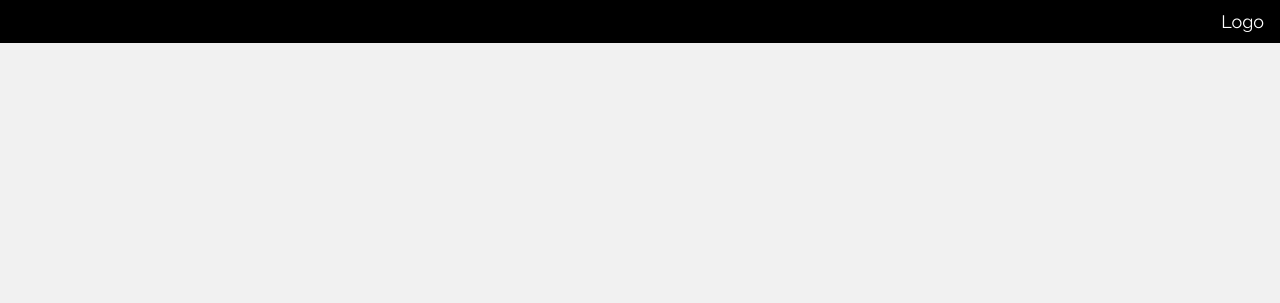
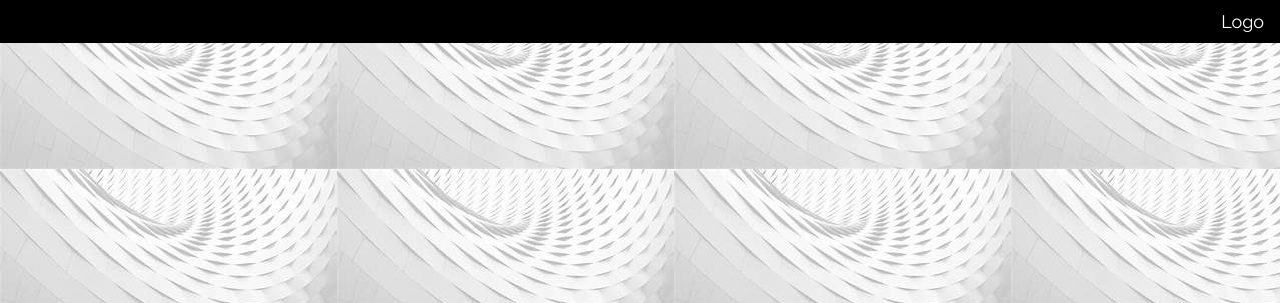
Before and after one commit to 20P61A6658/20P61A6658.github.io, a plain HTML site: page index.html in a window 1280 px wide. Shown: the top 303 px of the page. Drawn offline with nearby package versions, Linux system fonts and the light colour scheme.

Commit message:
Update index.html

```diff
--- a/index.html
+++ b/index.html
@@ -13,7 +13,7 @@ website name
 </Title>
 </Head>
 <h1>YOUR WEBSITE</h1>
-<Body background="">
+<Body background="white.jpg">
 
 </Body>
 </Html>
```
